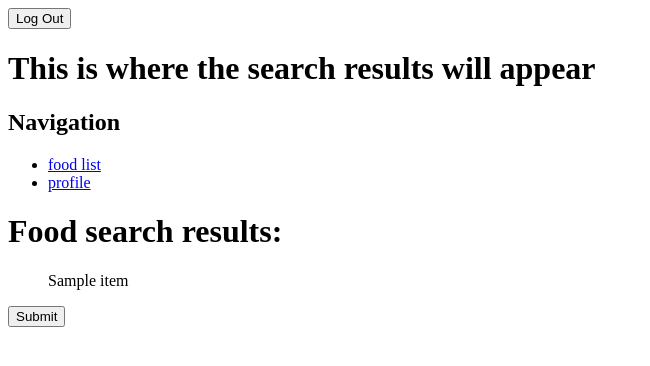
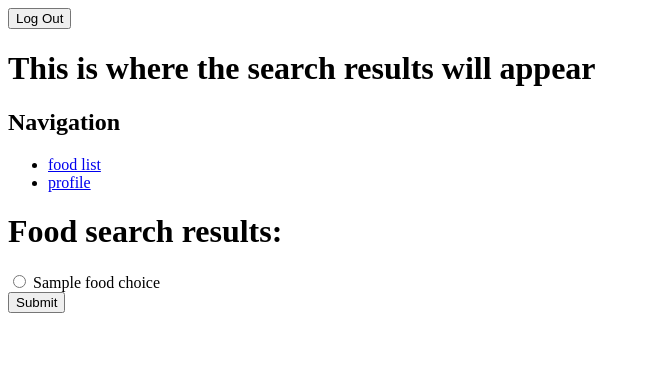
Before and after one commit to aausen/food-exp, a Flask app: template templates/search.html in a window 1280 px wide. Shown: the top 366 px of the page, without its empty margins (0-650 px from the left). Run offline with Flask 2, Linux system fonts and the light colour scheme; the template is opened without the code that fills it: most values are stand-ins (such as "Sample title", 1, 10 or a date in 2020).

Commit message:
added radio buttons to search

```diff
--- a/server.py
+++ b/server.py
@@ -124,14 +124,7 @@ def food_search():
         food_name = item["name"]
         food_id = item['id']
         food_choice[food_id] = food_name
-    print("*"*20)
-    print(food_choice)
-    print("*"*20)
 
-    #create dict with the name of the foods listed
-    # return food on search page for user to choose from
-
-    # create a new dic in server because res is not interable
     return render_template('search.html',
                             food_choice = food_choice)
 
--- a/templates/search.html
+++ b/templates/search.html
@@ -13,8 +13,10 @@
 
 <h1>Food search results:</h1>
 <form action="/search">
-    {% for item in food_choice.values() %}
-    <ul> {{ item }}</ul>
+    {% for id, name in food_choice.items() %}
+    <input type="radio" name="select-food" value="{{ id }}">
+    <label>{{ name }}</label>
+    <br>
     {% endfor %}
     <input type="submit">
 </form>
```
